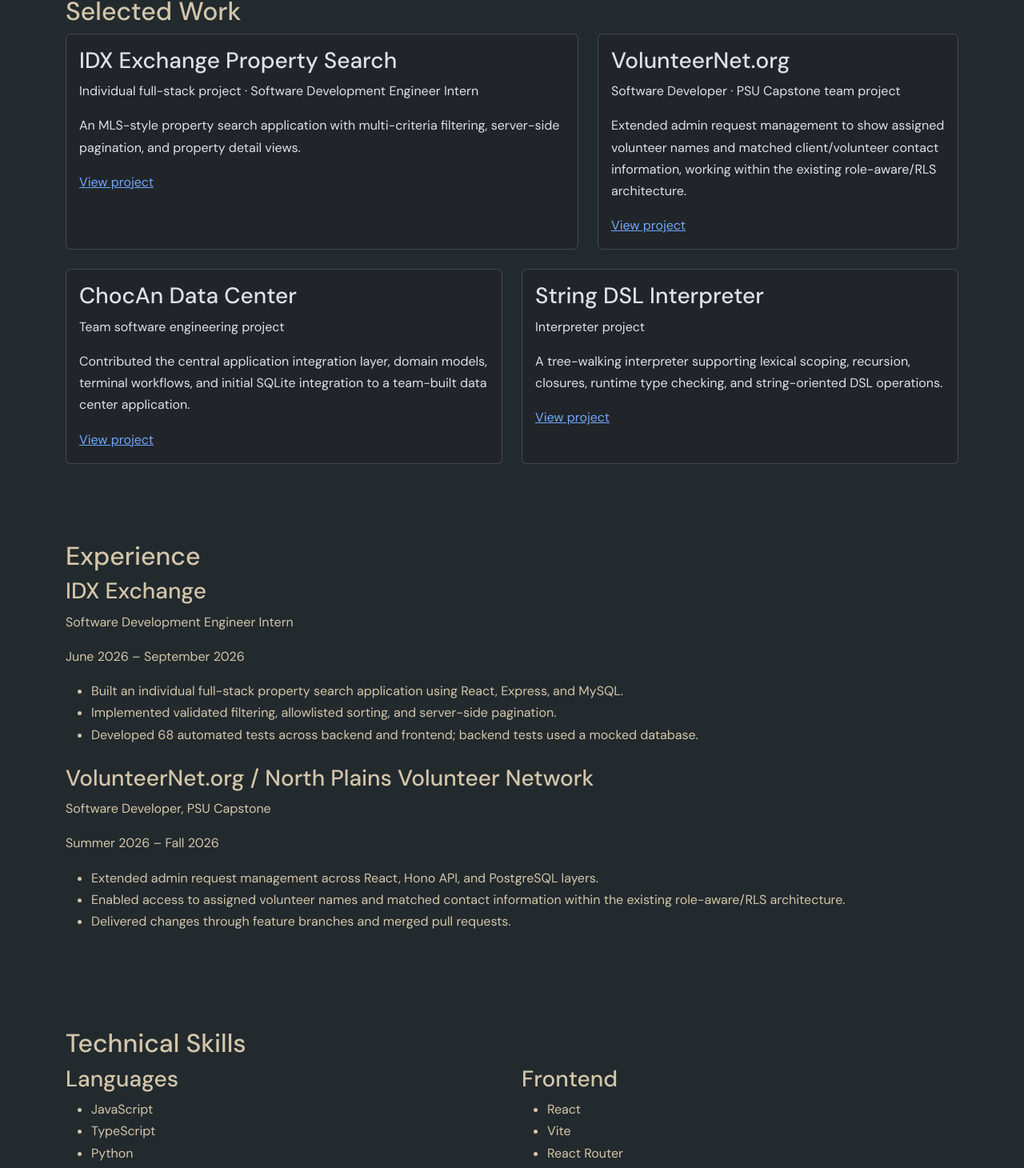
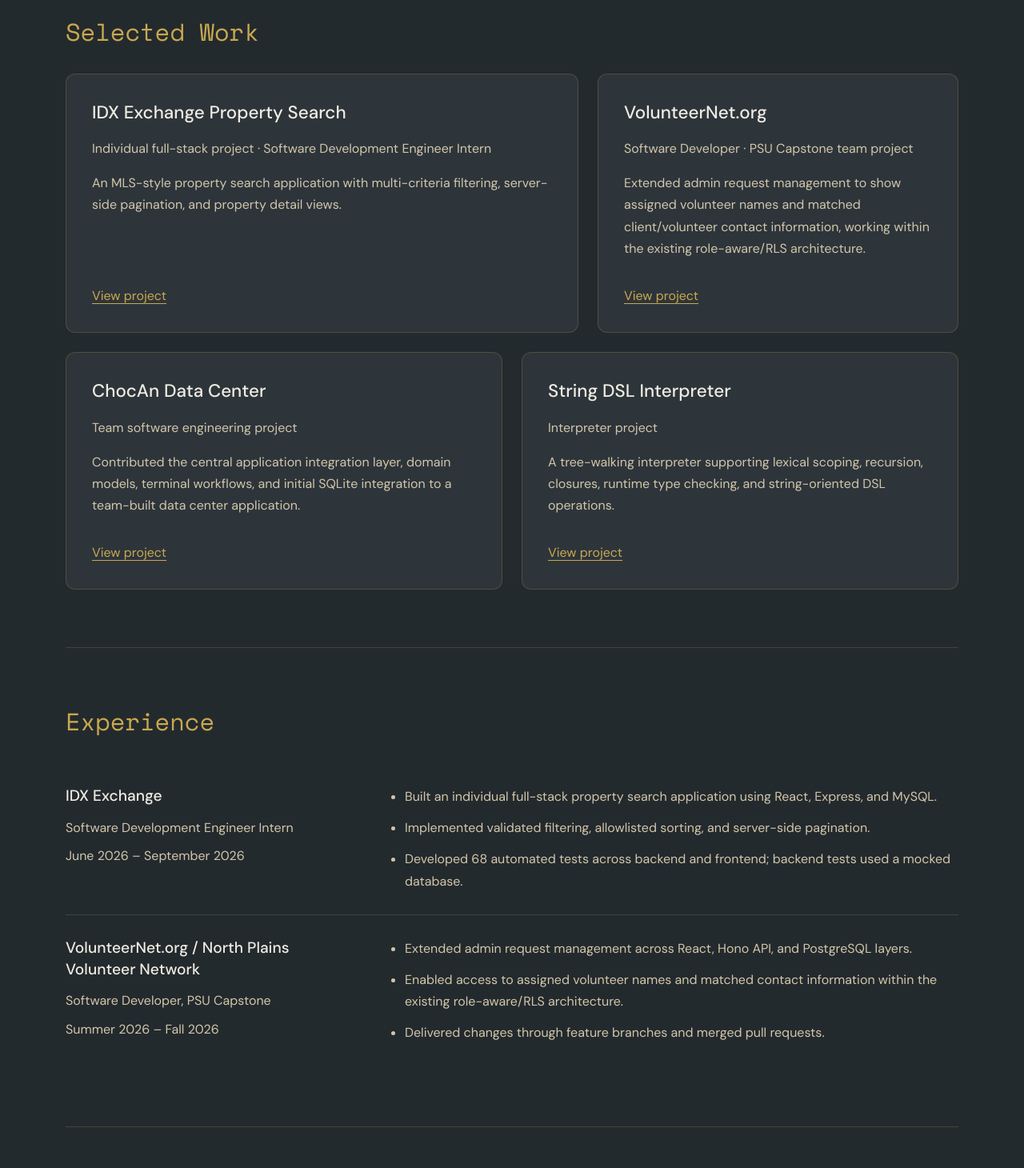
Before and after one commit to lanluu-hub/lanluu-hub.github.io, a React (Vite) app: page /#/ in a window 1280 px wide. Shown: the part 640-2100 px from the top of the page at 80% size. Built offline with nearby package versions, Linux system fonts and the light colour scheme.

Commit message:
feat: update Home style

```diff
--- a/src/components/ExperienceItem.tsx
+++ b/src/components/ExperienceItem.tsx
@@ -6,10 +6,12 @@
 
 function ExperienceItem({ experience }: ExperienceItemProps) {
   return (
-    <article className="mb-4">
-      <h3>{experience.organization}</h3>
-      <p>{experience.role}</p>
-      <p>{experience.period}</p>
+    <article className="experience-item">
+      <div>
+        <h3>{experience.organization}</h3>
+        <p>{experience.role}</p>
+        <p>{experience.period}</p>
+      </div>
       <ul>
         {experience.highlights.map((highlight) => (
           <li key={highlight}>{highlight}</li>
--- a/src/pages/Home.tsx
+++ b/src/pages/Home.tsx
@@ -27,7 +27,7 @@
   }, [location]);
 
   return (
-    <main>
+    <main className="home-page">
       <Container>
         <section aria-labelledby="hero-title">
           <h1 id="hero-title">Lan Luu</h1>
@@ -58,7 +58,7 @@
         </section>
 
         <section
-          className="py-5"
+          className="home-section"
           aria-labelledby="selected-work-title"
           id="selected-work"
         >
@@ -84,7 +84,7 @@
         </section>
 
         <section
-          className="py-5"
+          className="home-section"
           aria-labelledby="experience-title"
           id="experience"
         >
@@ -95,13 +95,13 @@
           ))}
         </section>
 
-        <section className="py-5" aria-labelledby="skills-title">
+        <section className="home-section" aria-labelledby="skills-title">
           <h2 id="skills-title">Technical Skills</h2>
           <Row className="g-4">
             {skillGroups.map((skillGroup) => (
               <Col key={skillGroup.category} xs={12} md={6}>
                 <h3>{skillGroup.category}</h3>
-                <ul>
+                <ul className="skill-list">
                   {skillGroup.items.map((item) => (
                     <li key={item}>{item}</li>
                   ))}
@@ -111,7 +111,11 @@
           </Row>
         </section>
 
-        <section className="py-5" aria-labelledby="about-title" id="about">
+        <section
+          className="home-section"
+          aria-labelledby="about-title"
+          id="about"
+        >
           <h2 id="about-title">About / Education</h2>
           <Row className="g-4">
             <Col xs={12} md={6}>
@@ -126,7 +130,7 @@
             </Col>
             <Col xs={12} md={6}>
               <h3>Education</h3>
-              <ul>
+              <ul className="education-list">
                 <li>
                   <p>
                     <strong>Portland State University</strong> — B.S. Computer
@@ -144,7 +148,11 @@
           </Row>
         </section>
 
-        <section className="py-5" aria-labelledby="contact-title" id="contact">
+        <section
+          className="home-section"
+          aria-labelledby="contact-title"
+          id="contact"
+        >
           <h2 id="contact-title">Contact</h2>
           <p>
             Interested in discussing a software development opportunity? Get in
--- a/src/styles/global.css
+++ b/src/styles/global.css
@@ -203,3 +203,141 @@
   --bs-btn-active-bg: var(--color-accent);
   --bs-btn-active-border-color: var(--color-accent);
 }
+
+/* Homepage section rhythm */
+.home-section {
+  padding-block: clamp(2.5rem, 6vw, 4.5rem);
+  border-top: 1px solid rgb(201 168 79 / 20%);
+}
+
+.home-section > h2 {
+  margin-bottom: 2rem;
+  color: var(--color-accent);
+  font-family: var(--font-mono);
+  font-size: clamp(1.4rem, 3vw, 1.9rem);
+  line-height: 1.3;
+}
+
+.home-section h3 {
+  font-size: 1.2rem;
+  line-height: 1.4;
+}
+
+/* Project cards */
+.home-page #selected-work .card {
+  --bs-card-bg: var(--color-surface);
+  --bs-card-color: var(--color-text);
+  --bs-card-border-color: rgb(201 168 79 / 22%);
+  --bs-card-border-radius: 0.75rem;
+}
+
+.home-page #selected-work .card-body {
+  display: flex;
+  flex-direction: column;
+  padding: clamp(1.25rem, 3vw, 2rem);
+}
+
+.home-page #selected-work .card-title {
+  margin-bottom: 1rem;
+  color: #f0ece2;
+  font-size: 1.4rem;
+}
+
+.home-page #selected-work .card-body > a {
+  align-self: flex-start;
+  margin-top: auto;
+  padding-top: 1rem;
+  color: var(--color-accent);
+  text-underline-offset: 0.25em;
+}
+
+.home-page #selected-work .card:focus-within {
+  border-color: var(--color-accent);
+}
+
+/* Experience: metadata beside contributions */
+.experience-item {
+  display: grid;
+  gap: 1rem;
+  padding-block: 1.75rem;
+}
+
+.experience-item + .experience-item {
+  border-top: 1px solid rgb(255 255 255 / 12%);
+}
+
+.experience-item h3 {
+  margin-bottom: 0.75rem;
+  color: #f0ece2;
+}
+
+.experience-item p {
+  margin-bottom: 0.5rem;
+}
+
+.experience-item ul {
+  margin-bottom: 0;
+  padding-left: 1.25rem;
+}
+
+.experience-item li + li {
+  margin-top: 0.75rem;
+}
+
+/* Compact skills */
+.skill-list {
+  display: flex;
+  flex-wrap: wrap;
+  gap: 0.5rem;
+  margin: 1rem 0 0;
+  padding: 0;
+  list-style: none;
+}
+
+.skill-list li {
+  padding: 0.35rem 0.75rem;
+  border: 1px solid rgb(201 168 79 / 20%);
+  border-radius: 0.375rem;
+  background-color: var(--color-surface);
+  font-size: 0.9rem;
+}
+
+/* Education */
+.education-list {
+  margin: 0;
+  padding: 0;
+  list-style: none;
+}
+
+.education-list li + li {
+  margin-top: 1.5rem;
+}
+
+.education-list strong {
+  color: #f0ece2;
+}
+
+/* Contact closing panel */
+.home-page #contact {
+  margin-block: 1rem 3rem;
+  padding: clamp(1.5rem, 4vw, 3rem);
+  border: 1px solid rgb(201 168 79 / 25%);
+  border-radius: 0.75rem;
+  background-color: var(--color-surface);
+}
+
+.home-page #contact > h2 {
+  margin-bottom: 1rem;
+}
+
+.home-page #contact p {
+  max-width: 55ch;
+  margin-bottom: 1.5rem;
+}
+
+@media (min-width: 992px) {
+  .experience-item {
+    grid-template-columns: minmax(0, 1fr) minmax(0, 2fr);
+    gap: 3rem;
+  }
+}
```
